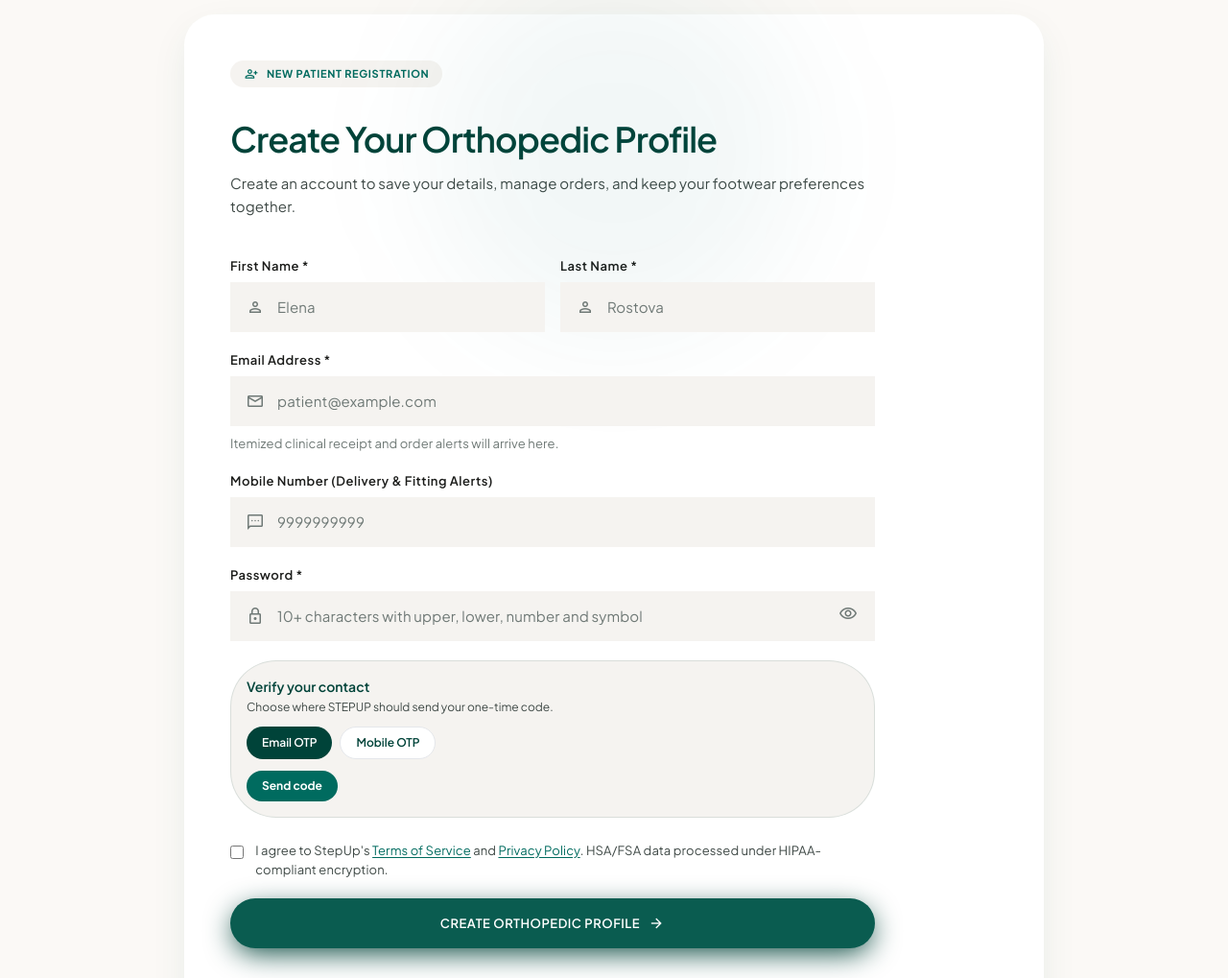
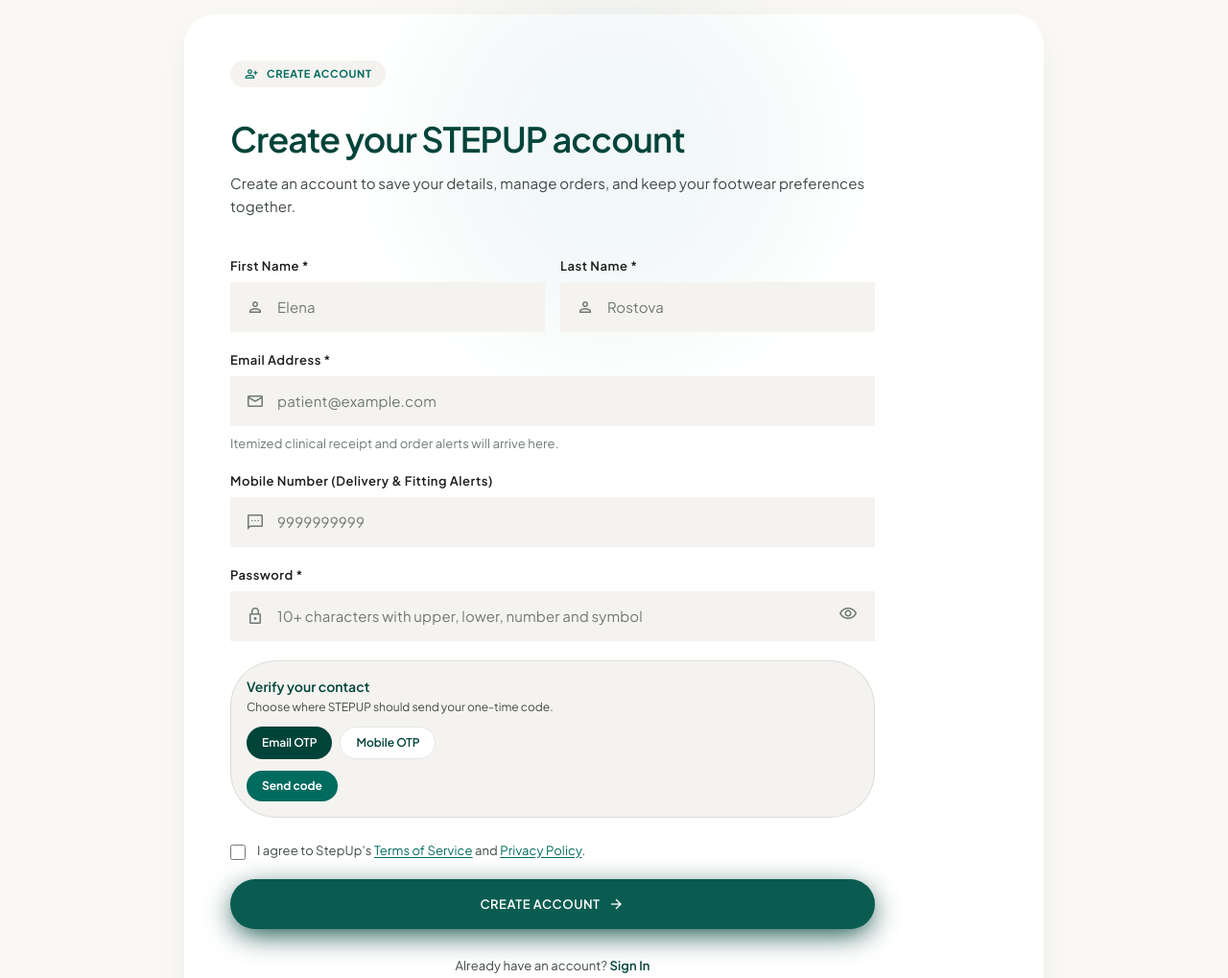
Before and after one commit to Goofy105114/step_up, a React (Vite) app in the folder frontend/: page /register in a window 1280 px wide. Shown: the part 196-1215 px from the top of the page at 96% size. Built offline with nearby package versions, Linux system fonts and the light colour scheme; no server answers; a web font is replaced by a local one.

Commit message:
fix(content): remove unverified healthcare compliance claim

```diff
--- a/frontend/src/pages/auth/RegisterPage.tsx
+++ b/frontend/src/pages/auth/RegisterPage.tsx
@@ -54,13 +54,13 @@ export default function RegisterPage() {
             <div className="flex items-center justify-between mb-8">
               <div className="inline-flex items-center gap-2 bg-surface-container-low px-3.5 py-1.5 rounded-full">
                 <span className="material-symbols-outlined text-secondary text-[16px]">person_add</span>
-                <span className="text-label-badge font-bold uppercase tracking-[0.06em] text-secondary">New Patient Registration</span>
+                <span className="text-label-badge font-bold uppercase tracking-[0.06em] text-secondary">Create Account</span>
               </div>
             </div>
 
             <div className="max-w-2xl mb-10">
               <h1 className="text-headline-lg font-semibold text-primary tracking-tight mb-3">
-                Create Your Orthopedic Profile
+                Create your STEPUP account
               </h1>
               <p className="text-body-md text-on-surface-variant leading-relaxed">
                 Create an account to save your details, manage orders, and keep your footwear preferences together.
@@ -130,14 +130,14 @@ export default function RegisterPage() {
                   <Link to="/" className="text-secondary underline underline-offset-2">Terms of Service</Link>
                   {' '}and{' '}
                   <Link to="/" className="text-secondary underline underline-offset-2">Privacy Policy</Link>.
-                  HSA/FSA data processed under HIPAA-compliant encryption.
+
                 </span>
               </div>
 
               <button type="submit" disabled={isLoading}
                 className="w-full h-[52px] bg-primary-container text-on-primary rounded-full text-label-md font-semibold tracking-[0.04em] uppercase shadow-primary hover:bg-primary transition-all flex items-center justify-center gap-2 group disabled:opacity-50">
                 {isLoading ? 'Creating Profile...' : (
-                  <><span>Create Orthopedic Profile</span><span className="material-symbols-outlined text-[18px] group-hover:translate-x-1 transition-transform">arrow_forward</span></>
+                  <><span>Create account</span><span className="material-symbols-outlined text-[18px] group-hover:translate-x-1 transition-transform">arrow_forward</span></>
                 )}
               </button>
 
```
